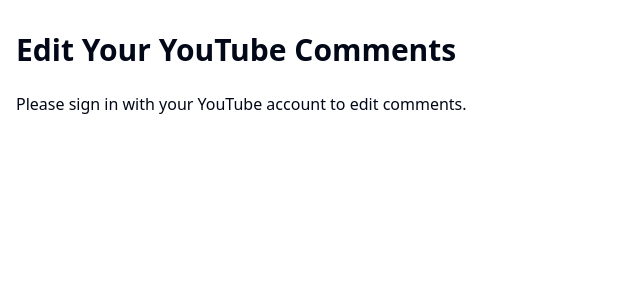
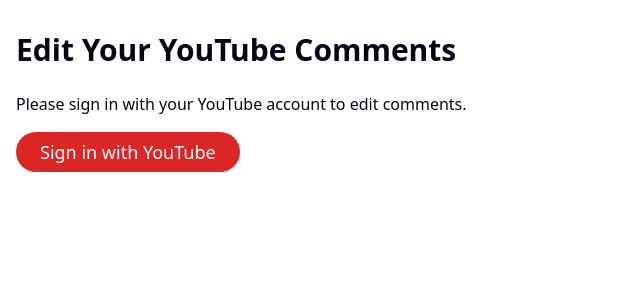
Before and after one commit to yagaltd/youtube-auth-display, a React (Vite) app: page /edit-comments in a window 1280 px wide. Shown: the top 300 px of the page, without its empty margins (0-640 px from the left). Built offline with nearby package versions, Linux system fonts and the light colour scheme.

Commit message:
Restore YouTube Sign-In Button
Re-added the button for signing in to YouTube in the application to ensure users can authenticate and access features related to their YouTube account.
[skip gpt_engineer]

```diff
--- a/src/pages/EditYouTubeComments.tsx
+++ b/src/pages/EditYouTubeComments.tsx
@@ -26,7 +26,7 @@ const fetchYouTubeComments = async (videoId: string, accessToken: string) => {
 };
 
 const EditYouTubeComments = () => {
-  const { user } = useAuth();
+  const { user, signIn } = useAuth();
   const [videoId, setVideoId] = useState('');
   const [comments, setComments] = useState([]);
   const [isLoading, setIsLoading] = useState(false);
@@ -75,7 +75,15 @@ const EditYouTubeComments = () => {
       <h1 className="text-3xl font-bold mb-6">Edit Your YouTube Comments</h1>
 
       {!user ? (
-        <p>Please sign in with your YouTube account to edit comments.</p>
+        <div>
+          <p className="mb-4">Please sign in with your YouTube account to edit comments.</p>
+          <Button
+            onClick={signIn}
+            className="bg-red-600 hover:bg-red-700 text-white px-6 py-2 rounded-full text-lg"
+          >
+            Sign in with YouTube
+          </Button>
+        </div>
       ) : (
         <>
           <div className="mb-6">
```
